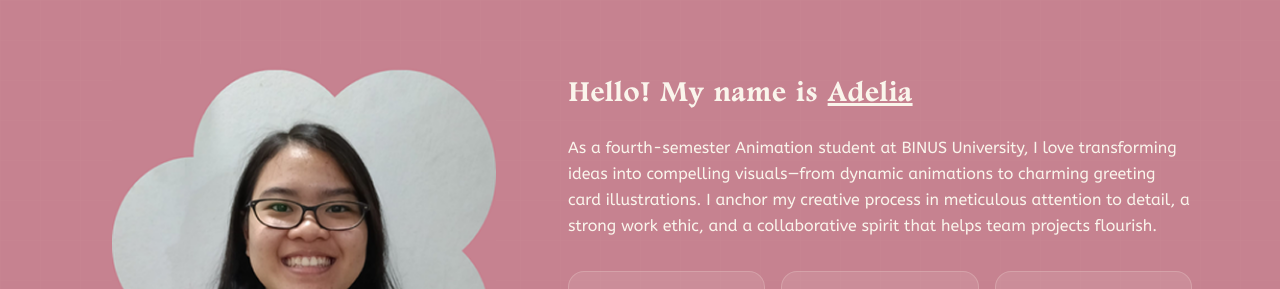
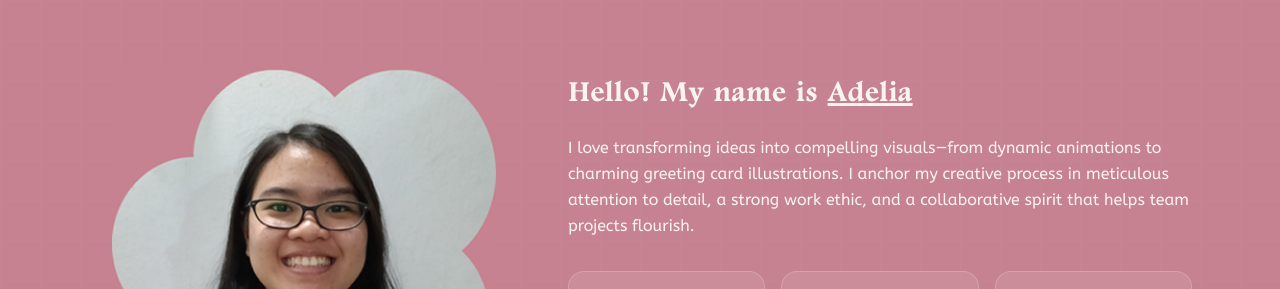
Before and after one commit to Joseeul/adelia-web-portfolio, a React (Vite) app: page / in a window 1280 px wide. Shown: the part 1000-1289 px from the top of the page. Built offline with nearby package versions, Linux system fonts and the light colour scheme; no server answers; the database is empty.

Commit message:
fix: Issue #22 | [Content/UI] Penghapusan Kalimat pada Section "About Me"

```diff
--- a/src/components/About.jsx
+++ b/src/components/About.jsx
@@ -160,7 +160,7 @@ export default function About() {
               className="space-y-4 font-abeezee text-[14px] sm:text-base text-cream leading-relaxed"
             >
               <p>
-                As a fourth-semester Animation student at BINUS University, I
+                I
                 love transforming ideas into compelling visuals—from dynamic
                 animations to charming greeting card illustrations. I anchor my
                 creative process in meticulous attention to detail, a strong
```
